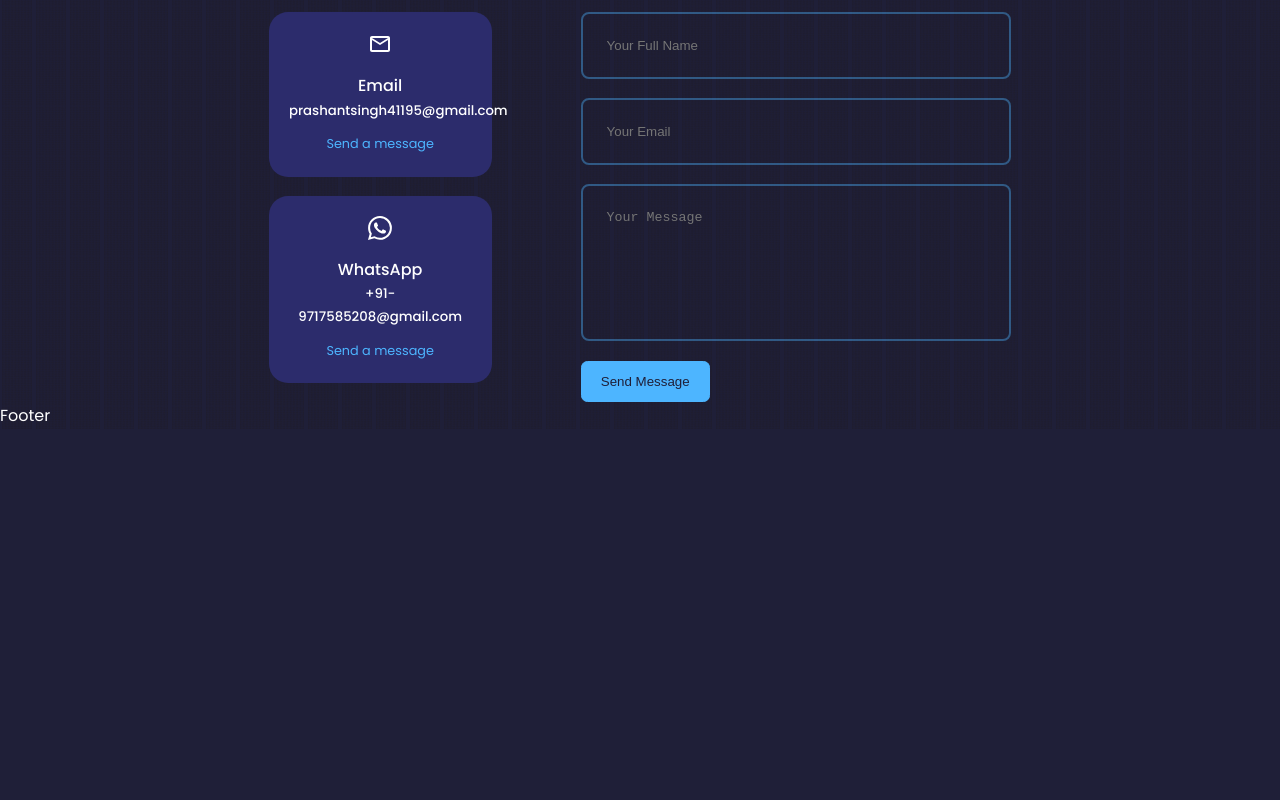
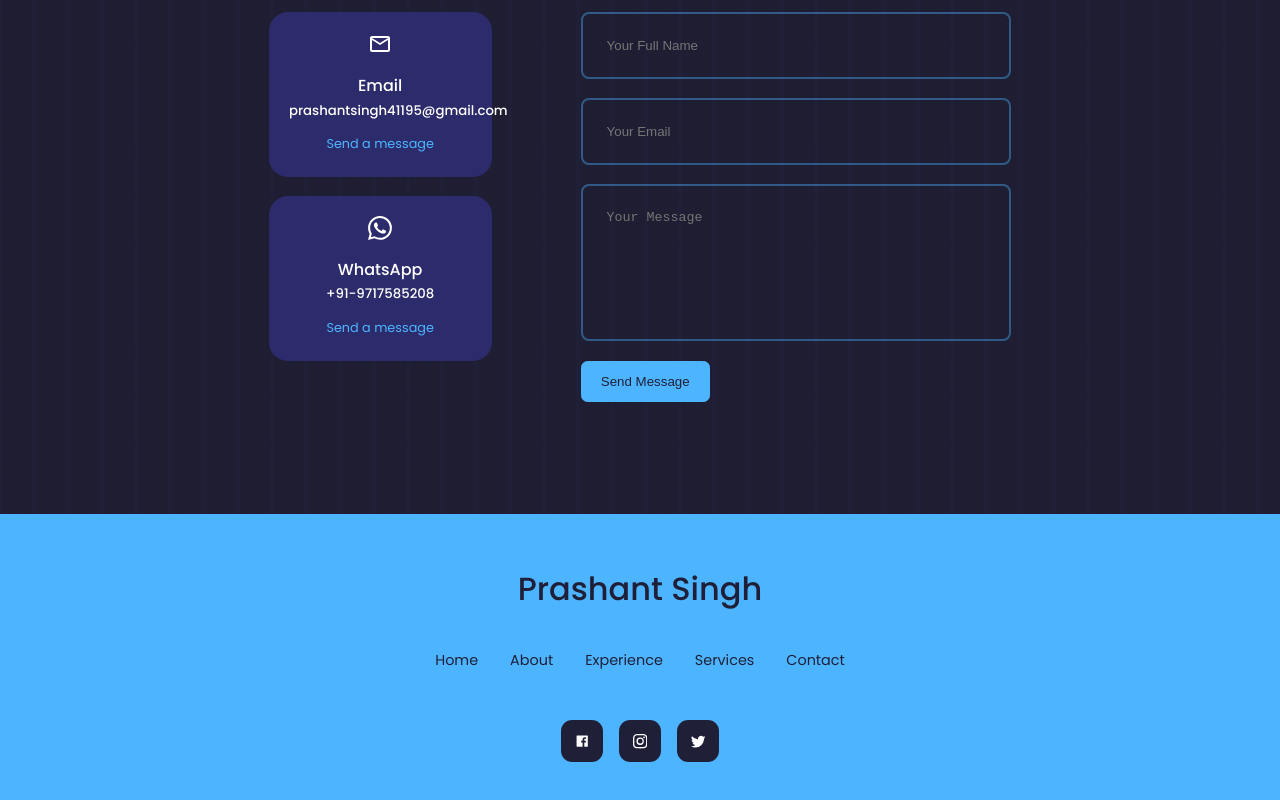
Before and after one commit to prashant6/my-portfolio-old, a React (Create React App) app: page / in a window 1280 px wide. Shown: the part 2594-3394 px from the top of the page. Before the commit the page ends 3023 px from the top, so only its background shows below. Built offline with nearby package versions, Linux system fonts and the light colour scheme; no server answers.

Commit message:
footer component completed

```diff
--- a/src/components/contact/Contact.js
+++ b/src/components/contact/Contact.js
@@ -42,7 +42,7 @@
           <article className="contact__option">
             <BsWhatsapp className='contact__option--icon' />
             <h4>WhatsApp</h4>
-            <h5>+91-9717585208@gmail.com</h5>
+            <h5>+91-9717585208</h5>
             <a href="https://api.whatsapp.com/send?phone=9717585208" target="_blank">Send a message</a>
           </article>
 
--- a/src/components/footer/Footer.js
+++ b/src/components/footer/Footer.js
@@ -1,8 +1,27 @@
 import React from 'react'
 import './footer.css'
+import {AiFillFacebook} from 'react-icons/ai'
+import {BsInstagram} from 'react-icons/bs'
+import {BsTwitter} from 'react-icons/bs'
 
 export default function Footer() {
   return (
-    <div>Footer</div>
+    <footer>
+      <a href="#" className='footer__logo'>Prashant Singh</a>
+
+      <ul className='permalinks'>
+        <li><a href="#">Home</a></li>
+        <li><a href="#about">About</a></li>
+        <li><a href="#experience">Experience</a></li>
+        <li><a href="#services">Services</a></li>
+        <li><a href="#contact">Contact</a></li>
+      </ul>
+
+      <div className="footer__socials">
+        <a href="https://facebook.com"><AiFillFacebook /></a>
+        <a href="https://instagram.com"><BsInstagram /></a>
+        <a href="https://twitter.com"><BsTwitter /></a>
+      </div>
+    </footer>
   )
 }
--- a/src/components/footer/footer.css
+++ b/src/components/footer/footer.css
@@ -0,0 +1,61 @@
+footer {
+    background: var(--color-primary);
+    padding: 3rem;
+    text-align: center;
+    font-size: 0.9rem;
+    margin-top: 7rem;
+}
+
+footer a {
+    color: var(--color-bg);
+}
+
+.footer__logo {
+    font-size: 2rem;
+    font-weight: 500;
+    margin-bottom: 2rem;
+    display: inline-block;
+}
+
+.permalinks {
+    display: flex;
+    flex-wrap: wrap;
+    justify-content: center;
+    gap: 2rem;
+    margin: 0 auto 3rem;
+}
+
+.footer__socials {
+    display: flex;
+    justify-content: center;
+    gap: 1rem;
+    margin-bottom: 4rem;
+}
+
+.footer__socials a {
+    background: var(--color-bg);
+    color: var(--color-white);;
+    padding: 0.8rem;
+    border-radius: 0.7rem;
+    display: flex;
+    border: 1px solid transparent;
+}
+
+.footer__socials a:hover {
+    background: transparent;
+    color: var(--color-bg);
+    border-color: var(--color-bg);
+}
+
+/* ----------------- MEDIA QUERIES (SMALL DEVICES) ---------------------- */
+
+@media screen and (max-width: 600px) {
+    .permalinks {
+        flex-direction: column;
+        gap: 1.5rem;
+    }
+
+    .footer__socials {
+        margin-bottom: 4rem;
+    }
+}
```
